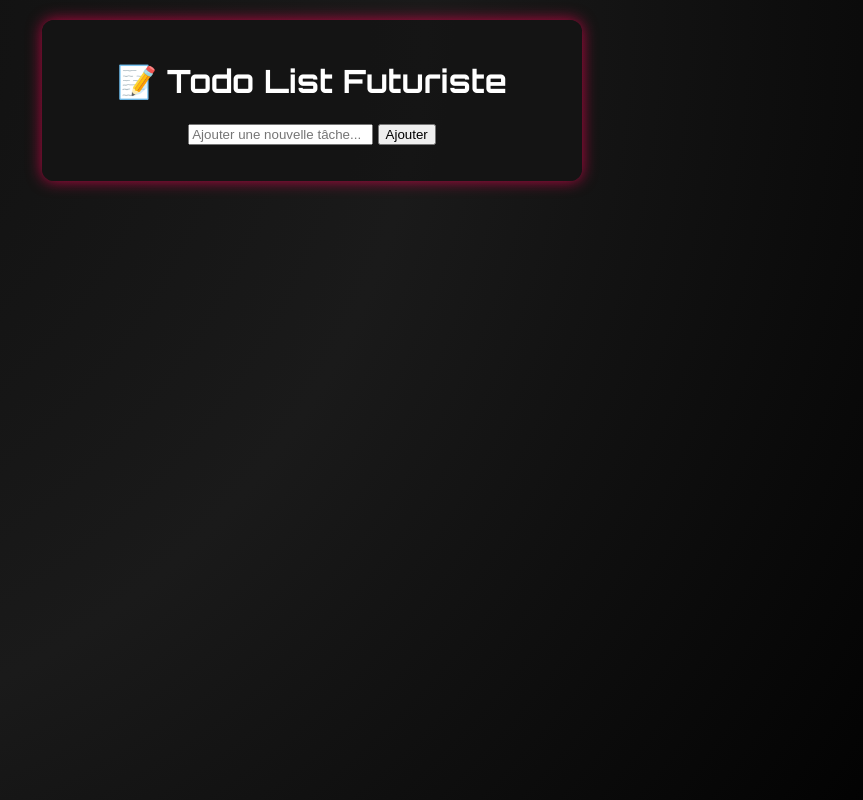
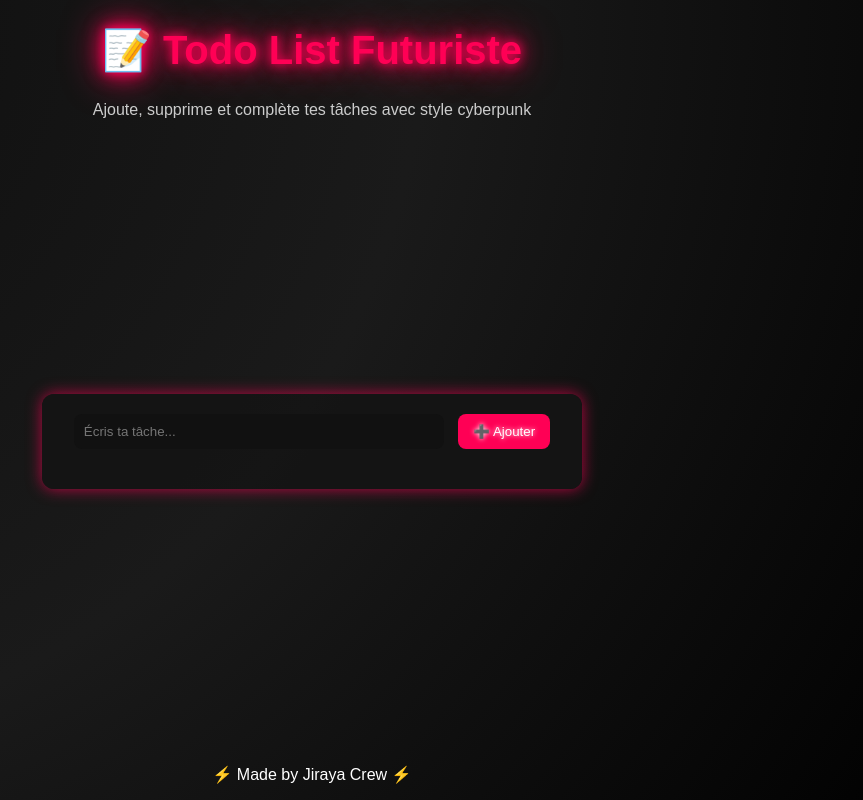
Before and after one commit to mcieric/Todo-list-futuriste, a plain HTML site: page index.html in a window 1280 px wide. Shown: the whole page, without its empty margins (328-1191 px from the left). Drawn offline with Linux system fonts and the light colour scheme.

Commit message:
Update index.html

```diff
--- a/index.html
+++ b/index.html
@@ -4,23 +4,26 @@
   <meta charset="UTF-8">
   <meta name="viewport" content="width=device-width, initial-scale=1.0">
   <title>Todo List Futuriste</title>
-  <link href="https://fonts.googleapis.com/css2?family=Orbitron:wght@400;700&display=swap" rel="stylesheet">
   <link rel="stylesheet" href="styles.css">
 </head>
 <body>
+  <header>
+    <h1>📝 Todo List Futuriste</h1>
+    <p>Ajoute, supprime et complète tes tâches avec style cyberpunk</p>
+  </header>
 
-  <div class="todo-container">
-    <h1 class="neon-title">📝 Todo List Futuriste</h1>
+  <main>
+    <div class="todo-container">
+      <input type="text" id="taskInput" placeholder="Écris ta tâche...">
+      <button id="addTaskBtn">➕ Ajouter</button>
 
-    <div class="input-section">
-      <input type="text" id="task-input" placeholder="Ajouter une nouvelle tâche...">
-      <button id="add-btn">Ajouter</button>
+      <ul id="taskList"></ul>
     </div>
+  </main>
 
-    <ul id="task-list">
-      <!-- Les tâches apparaîtront ici -->
-    </ul>
-  </div>
+  <footer>
+    <p>⚡ Made by Jiraya Crew ⚡</p>
+  </footer>
 
   <script src="script.js"></script>
 </body>
```
